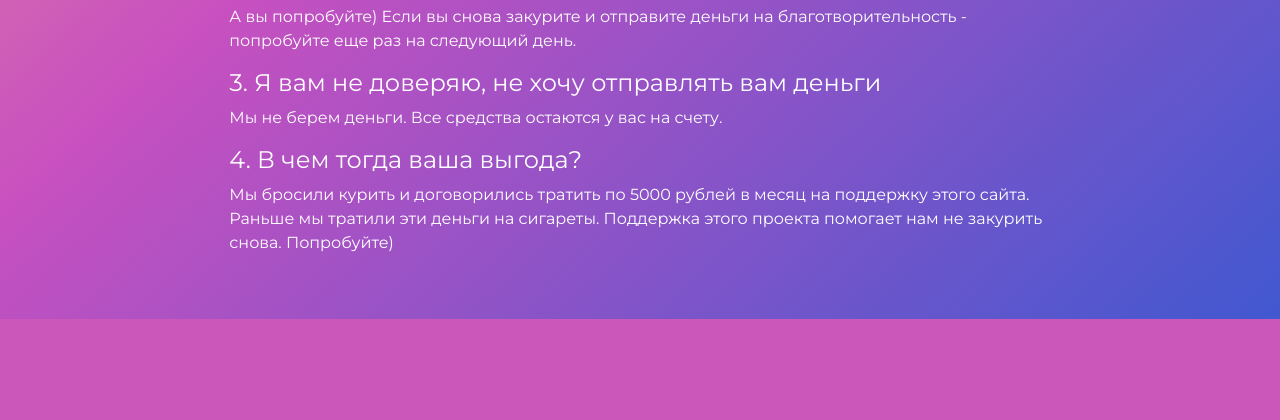
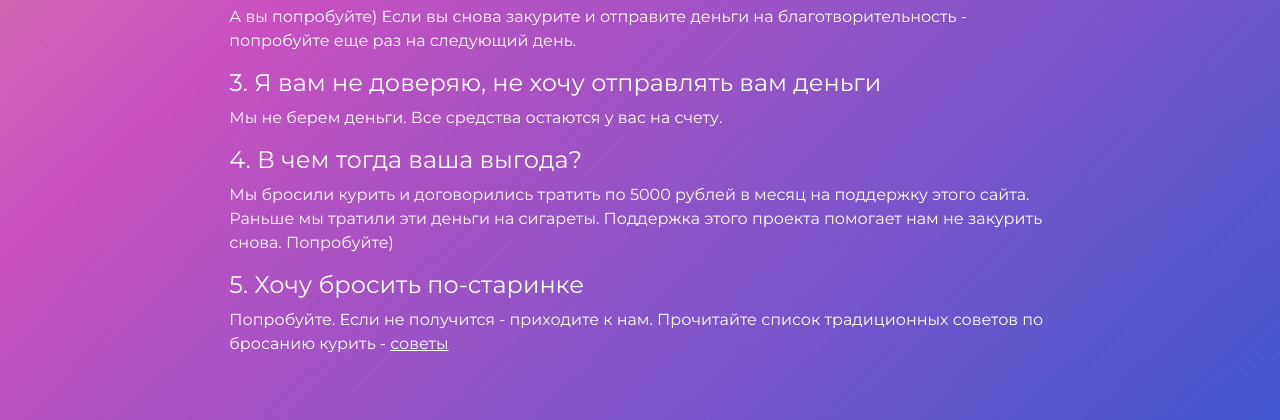
Before and after one commit to evgenity/zusagy, a Django app: page / in a window 1280 px wide. Shown: the part 1306-1726 px from the top of the page. Before the commit the page ends 1625 px from the top, so only its background shows below. Run offline with Django 4.2, Linux system fonts and the light colour scheme.

Commit message:
link to advices

```diff
--- a/backend/promises/static/promises/main.css
+++ b/backend/promises/static/promises/main.css
@@ -1,6 +1,10 @@
 html, body {
     height: auto;
     min-height: 100%;
+}
+
+a {
+	color: white;
 }
 
 header {
--- a/backend/promises/templates/promises/index.html
+++ b/backend/promises/templates/promises/index.html
@@ -47,6 +47,10 @@
 <h2>4. В чем тогда ваша выгода?</h2>
 <p>Мы бросили курить и договорились тратить по 5000 рублей в месяц на поддержку этого сайта. Раньше мы тратили эти деньги на сигареты. Поддержка этого проекта помогает нам не закурить снова. Попробуйте)</p>
 
+<h2>5. Хочу бросить по-старинке</h2>
+<p>Попробуйте. Если не получится - приходите к нам. Прочитайте список традиционных советов по бросанию курить - <a href="{% url 'advices' %}">советы</a></p>
+
+
 <!-- <h2>5. У меня остались вопросы и сомнения</h2> -->
 
 <!-- <div class="hero">
```
